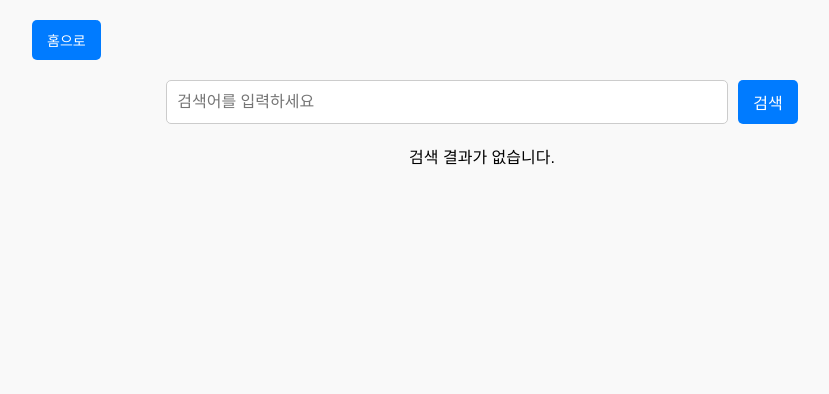
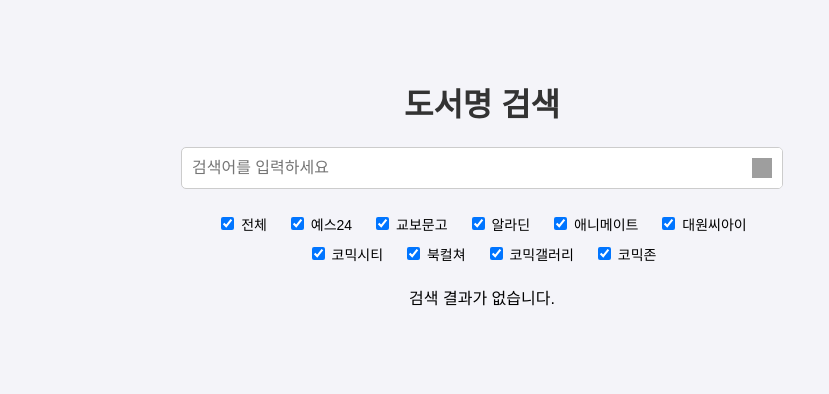
Before and after one commit to dantae923/bookevent-crawling, a Flask app: template templates/index.html in a window 1280 px wide. Shown: the top 394 px of the page, without its empty margins (158-987 px from the left). Run offline with Flask 3, Linux system fonts and the light colour scheme; the template is opened without the code that fills it, so the values that code supplies are empty; grey boxes are pictures that could not be loaded.

Commit message:
화면하나로 통합

```diff
--- a/app.py
+++ b/app.py
@@ -15,7 +15,7 @@ def home():
 
         return render_template('index.html', events=events, query=search_query)
 
-    return render_template('search.html')
+    return render_template('index.html')
 
 
 if __name__ == "__main__":
--- a/templates/index.html
+++ b/templates/index.html
@@ -3,139 +3,65 @@
   <head>
     <meta charset="UTF-8">
     <meta name="viewport" content="width=device-width, initial-scale=1.0">
-    <title>검색 결과</title>
-    <style>
-        body {
-            font-family: Arial, sans-serif;
-            margin: 20px;
-            background-color: #f9f9f9;
-        }
-        .container {
-            max-width: 900px;
-            margin: 0 auto;
-            text-align: center;
-        }
-        .header {
-            display: flex;
-            align-items: center;
-            justify-content: space-between;
-            margin-bottom: 20px;
-        }
-        .home-btn {
-            background-color: #007BFF;
-            color: white;
-            padding: 10px 15px;
-            border: none;
-            border-radius: 5px;
-            font-size: 14px;
-            cursor: pointer;
-            text-decoration: none;
-        }
-        .home-btn:hover {
-            background-color: #0056b3;
-        }
-        /* ✅ 검색창 스타일 */
-        .search-bar {
-            display: flex;
-            justify-content: center;
-            margin-bottom: 20px;
-        }
-        .search-bar input {
-            width: 60%;
-            padding: 10px;
-            font-size: 16px;
-            border: 1px solid #ccc;
-            border-radius: 5px;
-            margin-right: 10px;
-        }
-        .search-bar button {
-            padding: 10px 15px;
-            font-size: 16px;
-            background-color: #007bff;
-            color: white;
-            border: none;
-            border-radius: 5px;
-            cursor: pointer;
-        }
-        .search-bar button:hover {
-            background-color: #0056b3;
-        }
-        /* ✅ 카드형 UI 스타일 */
-        .results-grid {
-            display: grid;
-            grid-template-columns: repeat(3, 1fr); /* 한 줄에 3개씩 고정 */
-            gap: 15px;
-            margin-top: 20px;
-            justify-items: center; /* 중앙 정렬 */
-        }
-        .result-card {
-            width: 260px; /* 카드 크기 고정 */
-            background: white;
-            border-radius: 8px;
-            padding: 15px;
-            box-shadow: 0 2px 10px rgba(0, 0, 0, 0.1);
-            text-align: center;
-            transition: transform 0.2s;
+    <title>도서 행사 검색 사이트</title>
+    <link rel="stylesheet" href="{{ url_for('static', filename='styles.css') }}">
+    <script>
+      function toggleAllSites(source) {
+        let checkboxes = document.querySelectorAll('.site-checkbox');
+        checkboxes.forEach((checkbox) => {
+          checkbox.checked = source.checked;
+        });
       }
 
-        .result-card:hover {
-            transform: translateY(-5px);
+      function checkAllSelected() {
+        let allCheckbox = document.getElementById("select-all");
+        let checkboxes = document.querySelectorAll('.site-checkbox');
+        let allChecked = true;
+        checkboxes.forEach((checkbox) => {
+          if (!checkbox.checked) {
+            allChecked = false;
           }
-        /* ✅ 이미지 크기 고정 + 중앙 정렬 */
-        .image-container {
-            width: 200px;
-            height: 260px;
-            display: flex;
-            align-items: center;
-            justify-content: center;
-            overflow: hidden;
-            margin: 0 auto;
-            /*background-color: #f4f4f4; /* 배경색 추가 (이미지 크기 다를 때 대비) */
-            border-radius: 5px;
+        });
+        allCheckbox.checked = allChecked;
       }
-        .result-card img {
-            max-width: 100%;
-            max-height: 100%;
-            object-fit: contain; /* 비율 유지하며 중앙 정렬 */
+
+      function disableSearchButton() {
+        var btn = document.getElementById("searchBtn");
+        btn.disabled = true;
       }
-        .result-card h2 {
-            font-size: 16px;
-            color: #333;
-            margin: 10px 0;
-        }
-        .result-card p {
-            font-size: 14px;
-            color: #666;
-        }
-        .result-card a {
-            display: inline-block;
-            margin-top: 10px;
-            padding: 8px 12px;
-            background-color: #007BFF;
-            color: white;
-            border-radius: 5px;
-            text-decoration: none;
-            font-size: 14px;
-        }
-        .result-card a:hover {
-            background-color: #0056b3;
-        }
-    </style>
+    </script>
   </head>
   <body>
-    <div class="container">
-        <!-- ✅ 홈 버튼 -->
-        <div class="header">
-            <a href="/" class="home-btn">홈으로</a>
+    <h1>도서명 검색</h1>
+    <form method="POST" action="/" onsubmit="disableSearchButton()">
+      <!-- ✅ 검색창 + 돋보기 버튼 -->
+      <div class="search-container">
+        <input type="text" name="search_query" placeholder="검색어를 입력하세요" required />
+        <button type="submit" class="search-button">
+          <img src="https://cdn-icons-png.flaticon.com/512/622/622669.png" alt="검색">
+        </button>
       </div>
 
-        <!-- ✅ 검색 입력창 추가 -->
-        <form class="search-bar" method="POST" action="/">
-            <input type="text" name="search_query" placeholder="검색어를 입력하세요" required />
-            <button type="submit">검색</button>
-        </form>
+      <!-- ✅ 사이트 체크박스 (가로 정렬) -->
+      <div class="site-options">
+        <label>
+          <input type="checkbox" id="select-all" onclick="toggleAllSites(this)" checked />
+            전체
+        </label>
+        <label><input type="checkbox" name="sites" value="yes24" class="site-checkbox" onclick="checkAllSelected()" checked /> 예스24</label>
+        <label><input type="checkbox" name="sites" value="kyobo" class="site-checkbox" onclick="checkAllSelected()" checked /> 교보문고</label>
+        <label><input type="checkbox" name="sites" value="aladin" class="site-checkbox" onclick="checkAllSelected()" checked /> 알라딘</label>
+        <label><input type="checkbox" name="sites" value="animate" class="site-checkbox" onclick="checkAllSelected()" checked /> 애니메이트</label>
+        <label><input type="checkbox" name="sites" value="daewon" class="site-checkbox" onclick="checkAllSelected()" checked /> 대원씨아이</label>
+        <label><input type="checkbox" name="sites" value="comiccity" class="site-checkbox" onclick="checkAllSelected()" checked /> 코믹시티</label>
+        <label><input type="checkbox" name="sites" value="bookculture" class="site-checkbox" onclick="checkAllSelected()" checked /> 북컬쳐</label>
+        <label><input type="checkbox" name="sites" value="comicgallery" class="site-checkbox" onclick="checkAllSelected()" checked /> 코믹갤러리</label>
+        <label><input type="checkbox" name="sites" value="comiczone" class="site-checkbox" onclick="checkAllSelected()" checked /> 코믹존</label>
+      </div>
 
+      <!-- ✅ 데이터 영역 -->
       {% if events %}
+      <div class="container">
         <div class="results-grid">
             {% for event in events %}
             <div class="result-card">
@@ -154,5 +80,6 @@
         <p style="text-align: center;">검색 결과가 없습니다.</p>
         {% endif %}
     </div>
+    </form>
   </body>
 </html>
```
Also changed, not shown: static/styles.css (+61 -0 lines), templates/search.html (deleted, +0 -63 lines). Lines whose indentation alone changed are shown as unchanged.
